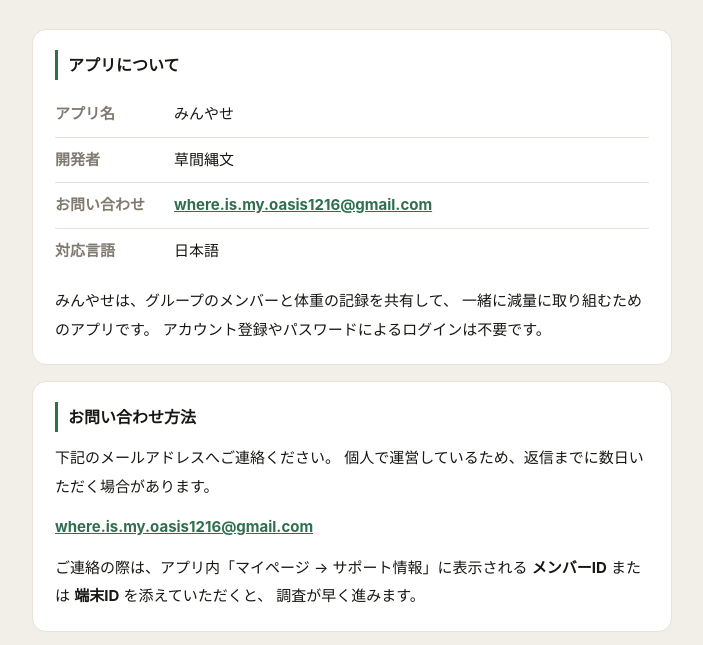
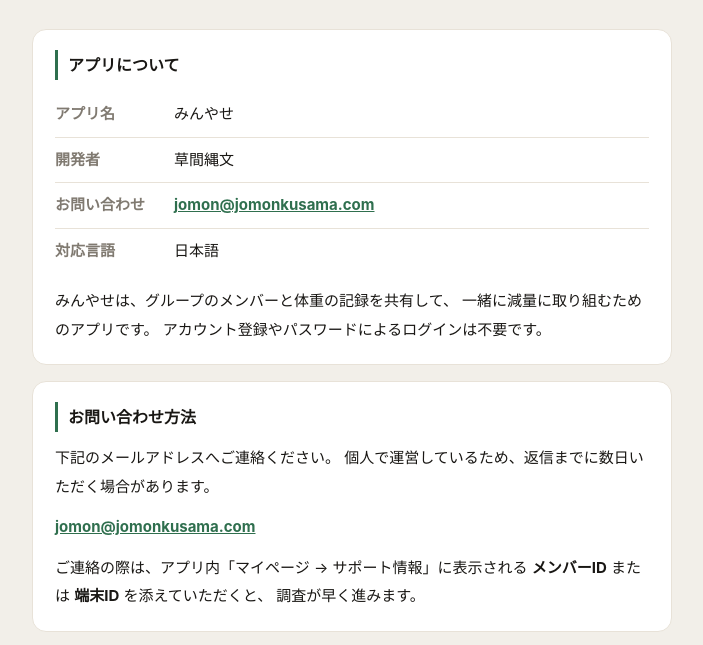
Before and after one commit to kimura-jane/tdtd, a website: page support.html in a window 1280 px wide. Shown: the part 148-793 px from the top of the page, without its empty margins (288-991 px from the left). Drawn offline with Linux system fonts and the light colour scheme.

Commit message:
Update support.html

```diff
--- a/support.html
+++ b/support.html
@@ -73,7 +73,7 @@
     <div>
       <dt>お問い合わせ</dt>
       <dd class="mail">
-        <a href="mailto:where.is.my.oasis1216@gmail.com">where.is.my.oasis1216@gmail.com</a>
+        <a href="mailto:jomon@jomonkusama.com">jomon@jomonkusama.com</a>
       </dd>
     </div>
     <div><dt>対応言語</dt><dd>日本語</dd></div>
@@ -92,7 +92,7 @@
     個人で運営しているため、返信までに数日いただく場合があります。
   </p>
   <p class="mail">
-    <a href="mailto:where.is.my.oasis1216@gmail.com">where.is.my.oasis1216@gmail.com</a>
+    <a href="mailto:jomon@jomonkusama.com">jomon@jomonkusama.com</a>
   </p>
   <p>
     ご連絡の際は、アプリ内「マイページ → サポート情報」に表示される
```
